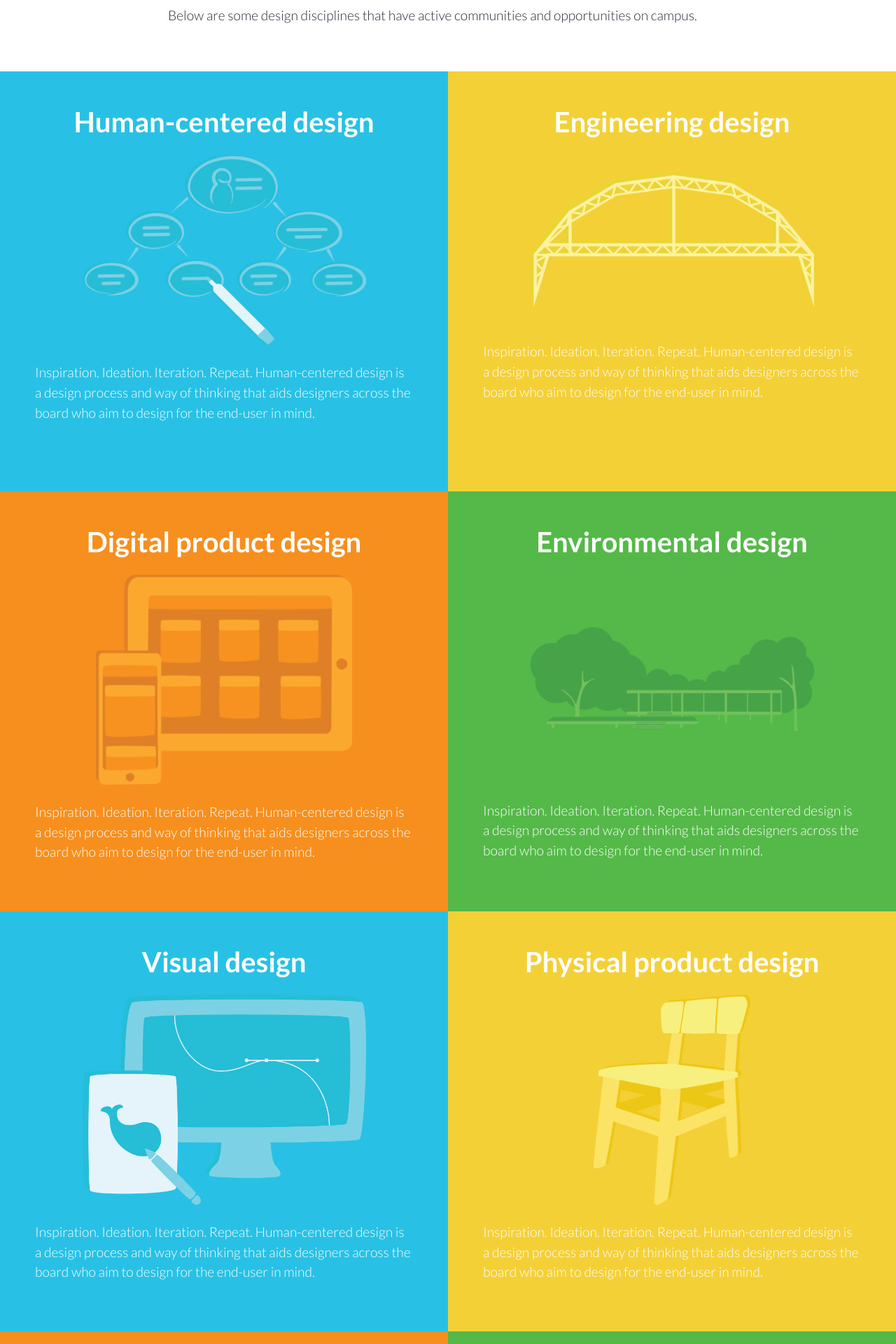
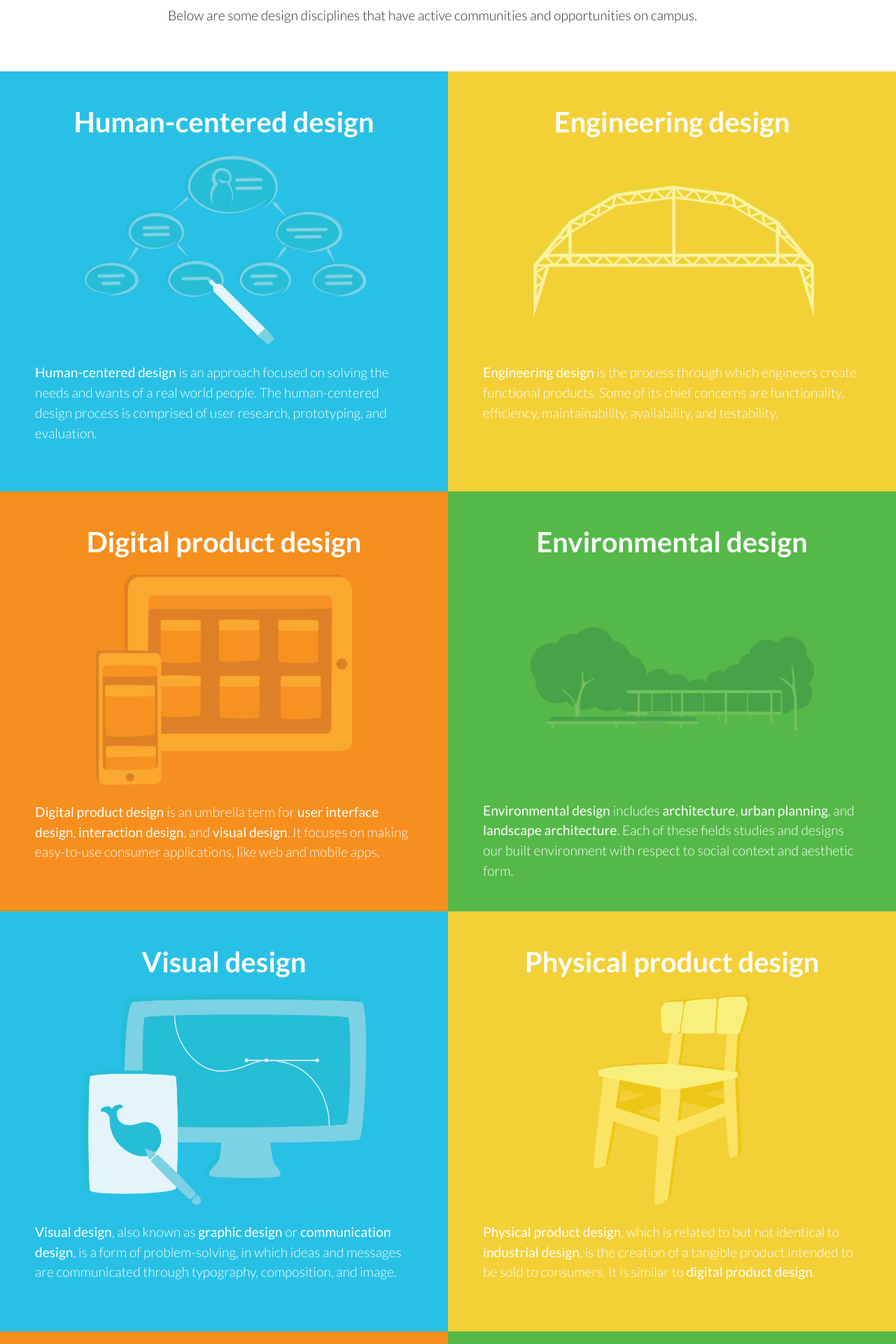
Before and after one commit to alexsg/designatberkeley, a Jekyll site: the page built from intro.md, in a window 1280 px wide. Shown: the part 890-2810 px from the top of the page at 70% size. Built offline with Jekyll 4.4.1, drawn with Linux system fonts in a browser that asks for light colours; nearby versions of some CDN libraries; some of the changed text lies outside the part shown.

Commit message:
whatis blurbs

```diff
--- a/_layouts/intro.html
+++ b/_layouts/intro.html
@@ -29,7 +29,7 @@
         <img src="../media/humancentered.png" />
 
         <p>
-          Inspiration. Ideation. Iteration. Repeat. Human-centered design is a design process and way of thinking that aids designers across the board who aim to design for the end-user in mind.
+          <span class="altname">Human-centered design</span> is an approach focused on solving the needs and wants of a real world people. The human-centered design process is comprised of user research, prototyping, and evaluation.
         </p>
       </div>
 
@@ -39,7 +39,7 @@
         <img class="eng" src="../media/engineering.png" />
 
         <p>
-          Inspiration. Ideation. Iteration. Repeat. Human-centered design is a design process and way of thinking that aids designers across the board who aim to design for the end-user in mind.
+          <span class="altname">Engineering design</span> is the process through which engineers create functional products. Some of its chief concerns are functionality, efficiency, maintainability, availability, and testability.
         </p>
       </div>
     </div>
@@ -53,7 +53,7 @@
         <img src="../media/digitalproduct.png" />
 
         <p>
-          Inspiration. Ideation. Iteration. Repeat. Human-centered design is a design process and way of thinking that aids designers across the board who aim to design for the end-user in mind.
+          <span class="altname">Digital product design</span> is an umbrella term for <span class="altname">user interface design</span>, <span class="altname">interaction design</span>, and <span class="altname">visual design</span>. It focuses on making easy-to-use consumer applications, like web and mobile apps.
         </p>
       </div>
 
@@ -62,7 +62,7 @@
 
         <img class="env" src="../media/environmental.png" />
         <p>
-          Inspiration. Ideation. Iteration. Repeat. Human-centered design is a design process and way of thinking that aids designers across the board who aim to design for the end-user in mind.
+          <span class="altname">Environmental design</span> includes <span class="altname">architecture</span>, <span class="altname">urban planning</span>, and <span class="altname">landscape architecture</span>. Each of these fields studies and designs our built environment with respect to social context and aesthetic form.
         </p>
       </div>
     </div>
@@ -74,7 +74,7 @@
         <img src="../media/visual.png" />
 
         <p>
-          Inspiration. Ideation. Iteration. Repeat. Human-centered design is a design process and way of thinking that aids designers across the board who aim to design for the end-user in mind.
+          <span class="altname">Visual design</span>, also known as <span class="altname">graphic design</span> or <span class="altname">communication design</span>, is a form of problem-solving, in which ideas and messages are communicated through typography, composition, and image.
         </p>
       </div>
 
@@ -84,7 +84,7 @@
 
 
         <p>
-          Inspiration. Ideation. Iteration. Repeat. Human-centered design is a design process and way of thinking that aids designers across the board who aim to design for the end-user in mind.
+          <span class="altname">Physical product design</span>, which is related to but not identical to <span class="altname">industrial design</span>, is the creation of a tangible product intended to be sold to consumers. It is similar to <span class="altname">digital product design</span>.
         </p>
       </div>
     </div>
@@ -108,7 +108,7 @@
 
 
         <p>
-          Inspiration. Ideation. Iteration. Repeat. Human-centered design is a design process and way of thinking that aids designers across the board who aim to design for the end-user in mind.
+          <span class="altname">Game design</span> is the creation of both physical and virtual games. It designs user interaction as well as aesthetics to create games for a particular purposes such as education, play, and health.
         </p>
       </div>
     </div>
--- a/_sass/_web.scss
+++ b/_sass/_web.scss
@@ -441,6 +441,10 @@ input.button-blue {
   max-width: 100%;
 }
 
+.altname {
+  font-weight: 500;
+}
+
 .whatis {
   height: 600px;
   padding: $unit*10;
@@ -458,6 +462,9 @@ input.button-blue {
   }
   p {
     color: $white;
+    position: absolute;
+    margin-bottom: 25%;
+    margin-right: $unit*10;
   }
 
   img {
@@ -466,13 +473,13 @@ input.button-blue {
       margin-bottom: $unit*20;
     }
     &.game {
-      margin-top: $unit*15;
-      margin-bottom: $unit*15;
+      margin-top: $unit*14.8;
+      margin-bottom: $unit*14.8;
     }
 
     &.eng {
-      margin-top: $unit*10;
-      margin-bottom: $unit*10;
+      margin-top: $unit*13;
+      margin-bottom: $unit*13;
     }
 
   }
```
